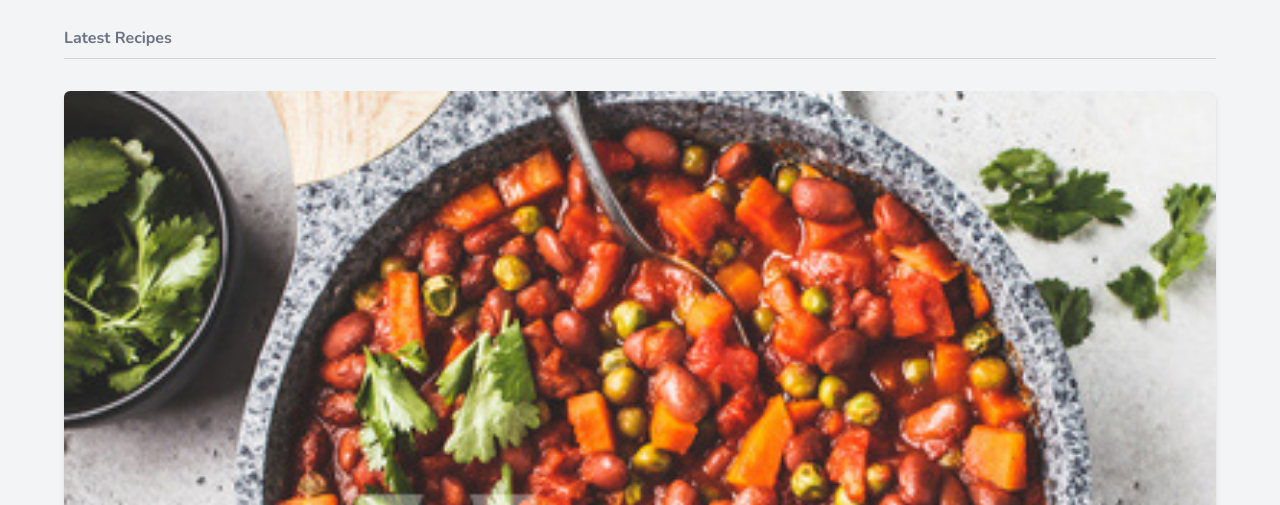
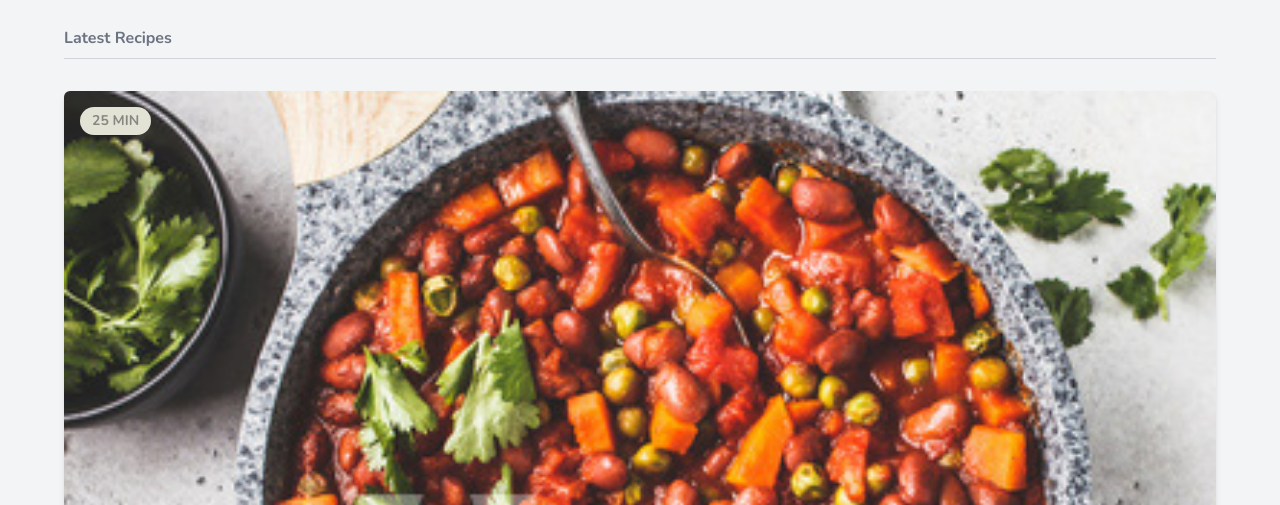
Before and after one commit to daviddarx/learn-tailwind, a website built with Parcel: page src/index.html in a window 1280 px wide. Shown: the part 295-800 px from the top of the page. Built offline with nearby package versions, Linux system fonts and the light colour scheme.

Commit message:
feat(index) implements badge for the cards

```diff
--- a/src/index.html
+++ b/src/index.html
@@ -56,7 +56,7 @@
                     </h4>
                     <div class="mt-8">
                         <div
-                            class="bg-white rounded-md overflow-hidden shadow-md"
+                            class="relative bg-white rounded-md overflow-hidden shadow-md"
                         >
                             <img src="img/stew.jpg" alt="stew" class="w-full" />
                             <div class="px-4 py-3">
@@ -67,6 +67,10 @@
                                     >Recipe by Mario</span
                                 >
                             </div>
+                            <span
+                                class="absolute top-4 left-4 bg-secondary-100 text-secondary-200 text-sm uppercase font-bold rounded-full px-3 py-1"
+                                >25 min</span
+                            >
                         </div>
                     </div>
 
```
